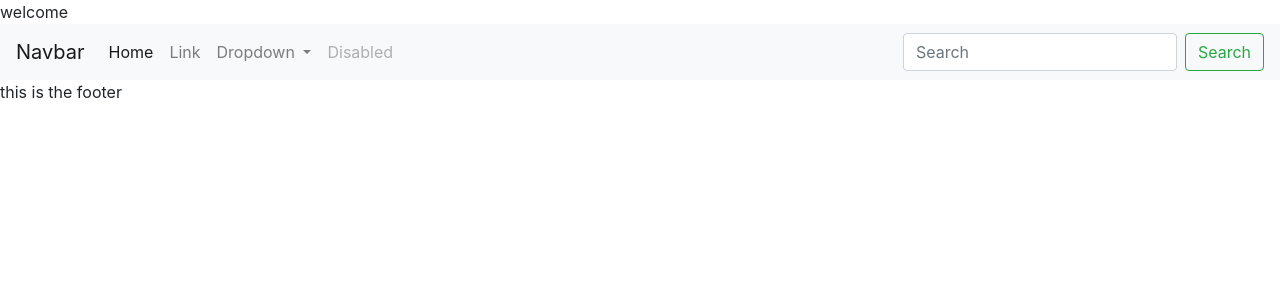
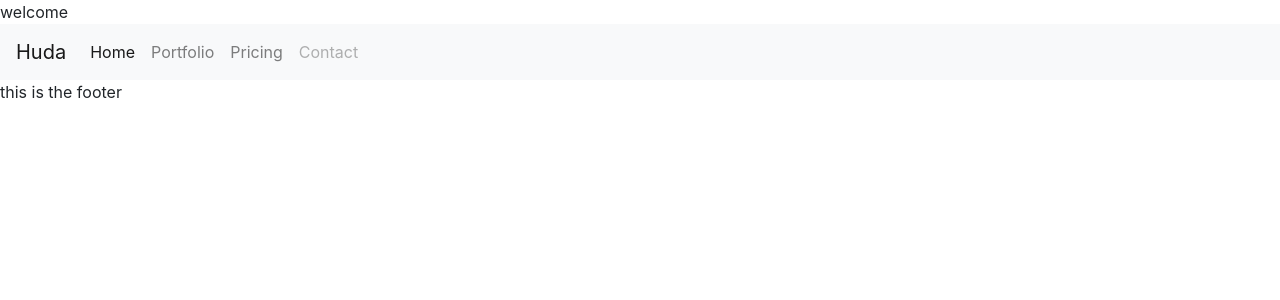
Before and after one commit to yodard/mysite, a Jekyll site: the page built from index.html, in a window 1280 px wide. Shown: the top 300 px of the page. Built offline with Jekyll 4.4.1, drawn with Linux system fonts in a browser that asks for light colours.

Commit message:
Update header.html

```diff
--- a/_includes/header.html
+++ b/_includes/header.html
@@ -2,40 +2,26 @@
 
 welcome
   <nav class="navbar navbar-expand-lg navbar-light bg-light">
-  <a class="navbar-brand" href="#">Navbar</a>
-  <button class="navbar-toggler" type="button" data-toggle="collapse" data-target="#navbarSupportedContent" aria-controls="navbarSupportedContent" aria-expanded="false" aria-label="Toggle navigation">
+  <a class="navbar-brand" href="#">Huda</a>
+  <button class="navbar-toggler" type="button" data-toggle="collapse" data-target="#navbarNav" aria-controls="navbarNav" aria-expanded="false" aria-label="Toggle navigation">
     <span class="navbar-toggler-icon"></span>
   </button>
-
-  <div class="collapse navbar-collapse" id="navbarSupportedContent">
-    <ul class="navbar-nav mr-auto">
+  <div class="collapse navbar-collapse" id="navbarNav">
+    <ul class="navbar-nav">
       <li class="nav-item active">
         <a class="nav-link" href="#">Home <span class="sr-only">(current)</span></a>
       </li>
       <li class="nav-item">
-        <a class="nav-link" href="#">Link</a>
-      </li>
-      <li class="nav-item dropdown">
-        <a class="nav-link dropdown-toggle" href="#" id="navbarDropdown" role="button" data-toggle="dropdown" aria-haspopup="true" aria-expanded="false">
-          Dropdown
-        </a>
-        <div class="dropdown-menu" aria-labelledby="navbarDropdown">
-          <a class="dropdown-item" href="#">Action</a>
-          <a class="dropdown-item" href="#">Another action</a>
-          <div class="dropdown-divider"></div>
-          <a class="dropdown-item" href="#">Something else here</a>
-        </div>
+        <a class="nav-link" href="#">Portfolio</a>
       </li>
       <li class="nav-item">
-        <a class="nav-link disabled" href="#">Disabled</a>
+        <a class="nav-link" href="#">Pricing</a>
+      </li>
+      <li class="nav-item">
+        <a class="nav-link disabled" href="#">Contact</a>
       </li>
     </ul>
-    <form class="form-inline my-2 my-lg-0">
-      <input class="form-control mr-sm-2" type="search" placeholder="Search" aria-label="Search">
-      <button class="btn btn-outline-success my-2 my-sm-0" type="submit">Search</button>
-    </form>
   </div>
 </nav>
-  {{assets('img/hud.jpg')}}
 
 </nav>
```
